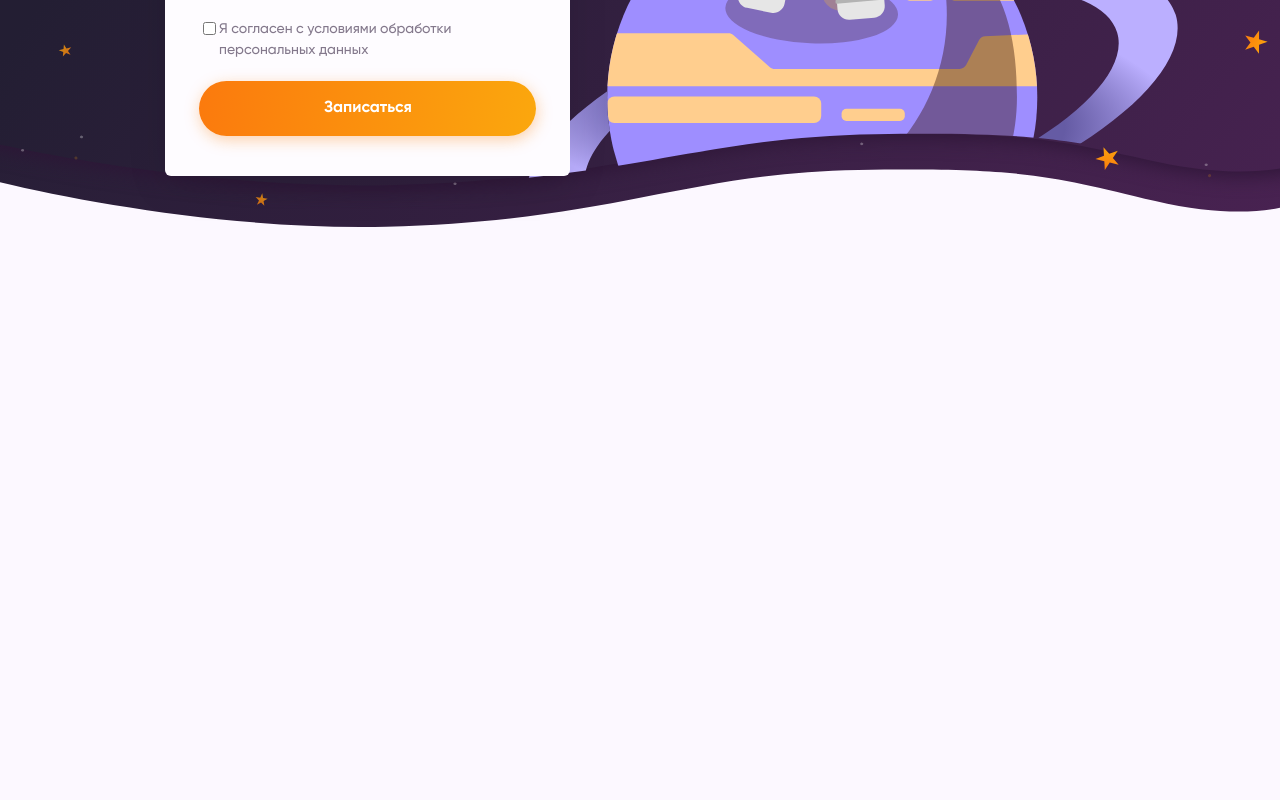
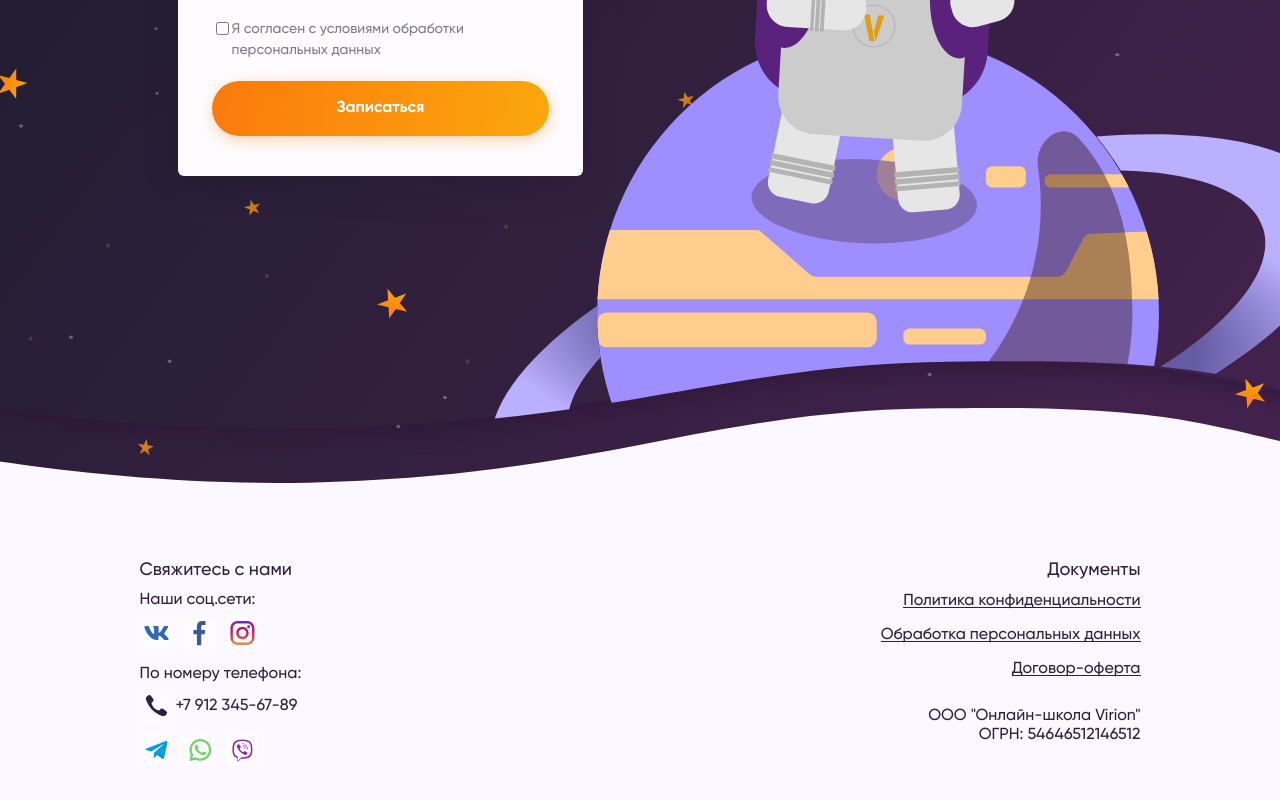
Before and after one commit to ReyBuilder/Viarune, a Vue app: page / in a window 1280 px wide. Shown: the part 3406-4206 px from the top of the page. Before the commit the page ends 3889 px from the top, so only its background shows below. Built offline with nearby package versions, Linux system fonts and the light colour scheme; the HTML template or start-up script is replaced by a standard one.

Commit message:
поппытка пофиксить иконки

```diff
--- a/src/App.vue
+++ b/src/App.vue
@@ -4,8 +4,8 @@
     <About_school></About_school>
     <About_subj></About_subj>
     <Appointment></Appointment>
-    <!-- <About_school></About_school> -->
-    <Underground></Underground>
+    <Footer></Footer>
+
   </div>
 </template>
 <script>
@@ -13,7 +13,7 @@ import Intro from "./components/Intro.vue";
 import About_school from "./components/Second_part.vue";
 import About_subj from "./components/Third_part.vue";
 import Appointment from "./components/Fourth_part.vue";
-import Underground from "./components/Footer.vue"
+import Footer from "./components/Footer.vue"
 
 export default {
   name: "App",
@@ -22,7 +22,7 @@ export default {
     About_school,
     About_subj,
     Appointment,
-    Underground,
+    Footer,
   },
   created() {
     document.title = "Viarune study";
--- a/src/components/Footer.vue
+++ b/src/components/Footer.vue
@@ -0,0 +1,192 @@
+<template>
+    <div class="footer__container">
+        <div class="footer__main">
+            <div class="left__part">
+                <div class="title">
+                    Свяжитесь с нами
+                </div>
+                <div class="socials">
+                    <div class="socials__text">
+                        Наши соц.сети:
+                    </div>
+                    <div class="socials__icons">
+                        <div class="socials_icons__item">
+                            <img src="./assets/icons/icon_vk.svg" alt="" />
+                        </div>
+                        <div class="socials_icons__item">
+                            <img
+                                src="./assets/icons/icon_facebook.svg"
+                                alt=""
+                            />
+                        </div>
+                        <div class="socials_icons__item">
+                            <img
+                                src="./assets/icons/icon_instagram.svg"
+                                alt=""
+                            />
+                        </div>
+                    </div>
+                </div>
+                <div class="phone__block">
+                    <div class="phone__text">
+                        По номеру телефона:
+                    </div>
+                    <div class="phone__number">
+                        <div class="phone__icon">
+                            <img src="./assets/icons/icon_call.svg" alt="" />
+                        </div>
+                        <div class="phone__digits">
+                            +7 912 345-67-89
+                        </div>
+                    </div>
+                </div>
+                <div class="socials__icons">
+                    <div class="socials_icons__item">
+                        <img src="./assets/icons/icon_telegram.svg" alt="" />
+                    </div>
+                    <div class="socials_icons__item">
+                        <img src="./assets/icons/icon_whatsapp.svg" alt="" />
+                    </div>
+                    <div class="socials_icons__item">
+                        <img src="./assets/icons/icon_viber.svg" alt="" />
+                    </div>
+                </div>
+            </div>
+            <div class="right__part">
+                <div class="title Docs">
+                    Документы
+                </div>
+                <div class="link__wrapper">
+                    <a class="underlined__item" href="#">Политика конфиденциальности</a>
+                </div>
+                <div class="link__wrapper">
+                    <a class="underlined__item" href="#">Обработка персональных данных</a>
+                </div>
+                <div class="link__wrapper">
+                    <a class="underlined__item" href="#">Договор-оферта</a>
+                </div>
+                <div class="company__info">
+                    ООО "Онлайн-школа Virion" <br>
+                    ОГРН: 54646512146512
+                </div>
+            </div>
+        </div>
+    </div>
+</template>
+<style>
+.footer__container {
+    width: 100%;
+    max-width: 1001px;
+    margin: 0 auto;
+}
+
+.footer__main {
+    padding-top: 77px;
+    padding-bottom: 77px;
+    position: relative;
+    display: flex;
+    justify-content: space-between;
+
+    font-weight: 500;
+    color: #30203d;
+}
+
+.title {
+    font-size: 18px;
+    line-height: 21px;
+
+    margin-bottom: 10px;
+}
+/* Left Part */
+.socials {
+    /* max-width: 116px; */
+    margin-bottom: 10px;
+}
+.socials__text {
+    line-height: 19px;
+    margin-bottom: 7px;
+}
+.socials_icons__item {
+    margin-right: 10px;
+
+    /* width: 32px;
+    height: 32px; */
+}
+
+.socials_icons__item:hover {
+    border: 1px solid rgba(248, 132, 13, 0.9);
+    border-radius: 3px;
+}
+
+.socials__icons {
+    position: relative;
+    display: flex;
+    justify-content: space-between;
+    max-width: 116px;
+}
+
+.phone__block {
+    line-height: 19px;
+}
+
+.phone__number {
+    position: relative;
+    display: flex;
+    /* align-items: center; */
+    margin-top: 6px;
+    margin-bottom: 6px;
+}
+
+.phone__digits {
+    margin-top: 7px;
+    padding-left: 3px;
+}
+
+/* Right Part */
+.right__part {
+    text-align: right;
+}
+.Docs {
+    margin-bottom: 8px;
+}
+
+.link__wrapper{
+    margin-bottom: 10px;
+}
+
+.underlined__item {
+
+    /* margin-left: auto; */
+    line-height: 150%;
+    position: relative;
+    text-decoration: none;
+
+    color: #30203d;
+    /* text-decoration: underline; */
+}
+
+.underlined__item:hover{
+    color: #F8840D;
+}
+
+.underlined__item:after {
+    display: block;
+    bottom: 1px;
+    right: 0;
+    content: "";
+    height: 1px;
+    color: #30203d;
+    width: 100%;
+    background-color: #30203d;
+    position: absolute;
+}
+
+.underlined__item:hover:after {
+    background-color: #F8840D;
+}
+
+.company__info{
+    margin-top: 26px;
+    line-height: 19px;
+}
+</style>
--- a/src/components/Fourth_part.vue
+++ b/src/components/Fourth_part.vue
@@ -1,10 +1,10 @@
 <template>
     <div class="appointment__main">
         <div class="appointment__bg">
-      <img
+            <!-- <img
         src="./assets/images/appointment/appointment_bg2.svg"
         alt="appointment__bg"
-      />
+      /> -->
         </div>
         <div class="container">
             <div class="appointment__header">
@@ -16,57 +16,91 @@
                 </div>
             </div>
             <div class="appointment__content">
-        <div class="appointment_input__form">
+                <form class="appointment_input__form">
                     <div class="form__item">
-           <input class="inputCustom" href="#">
+                        <input class="inputCustom" href="#" />
                     </div>
                     <div class="form__item">
                         <input class="inputCustom" type="text" />
                     </div>
+                    <!-- Телефонька -->
                     <div class="form__item">
-            <input class="inputCustom" type="text" />
+                        <input v-on:input.prevent="phoneValidation" v-model="phone" class="inputCustom" type="text" maxlength="16"/>
                     </div>
                     <div class="form_item__checkbox form__item">
-              <input type="checkbox" id="subscribe" name="subscribe" value="newsletter">
-              <label for="subscribe">Я согласен с условиями обработки <br> персональных данных</label>
+                        <input
+                            type="checkbox"
+                            id="subscribe"
+                            name="subscribe"
+                            value="newsletter"
+                        />
+                        <label for="subscribe"
+                            >Я согласен с условиями обработки <br />
+                            персональных данных
+                        </label>
                     </div>
                     <div>
-              <a class="buttonBox buttonOrange" href="#">Записаться</a>
+                        <a class="buttonBox buttonOrange" href="#">
+                            Записаться
+                        </a>
                     </div>
-        </div>
+                </form>
             </div>
         </div>
     </div>
 </template>
+<script>
+
+export default ({
+    methods:{
+        phoneValidation:function(){
+            if (this.phone.substring(0,2)!=="+7")
+                this.phone = "+7"+this.phone;
+            if (!this.phone[2] && this.phone[2]!==' ')
+                this.phone=this.phone.substring(0,2)+" "+this.phone.substring(2, this.phone.length);
+            if (!this.phone[6] && this.phone[6]!==' ')
+                this.phone=this.phone.substring(0,6)+" "+this.phone.substring(6, this.phone.length);
+        }
+    },
+    data() {
+        return {
+            phone:"+7",
+            phoneError:"",
+        }
+    }
+})
+</script>
+
 <style scoped>
-
 .buttonBox {
     padding: 18px 125px;
     border-radius: 30px;
 }
 
-.buttonBox:focus{
+.buttonBox:focus {
     outline-offset: 3px;
-    outline: 1px solid #30203D;
+    outline: 1px solid #30203d;
 }
 /* Main part & background */
 .appointment__main {
     position: relative;
     width: 100%;
-
+    background: url("./assets/images/appointment/appointment_bg2.svg");
+    background-size: cover;
+    background-position: center center;
     padding-top: 210px;
     padding-bottom: 24%;
     /* max-height: 1046px; */
 }
 
-.appointment__bg img {
+/* .appointment__bg img {
   width: 100%;
   object-fit: cover;
   position: absolute;
   z-index: -1;
   margin-top: -210px;
-  /* max-height: 1046px; */
-}
+  /* max-height: 1046px;
+} */
 
 .appointment__content {
     top: 0;
@@ -76,7 +110,7 @@
     /* margin-bottom: 274px; */
 
     width: 100%;
-  max-width: 405px;;
+    max-width: 405px;
 }
 
 .appointment__header {
@@ -112,7 +146,7 @@
     margin-bottom: 20px;
 }
 
-.form_item__checkbox{
+.form_item__checkbox {
     position: relative;
     display: flex;
     align-items: flex-start;
@@ -125,13 +159,13 @@
     /* top: 0; */
     width: 100%;
     margin: 0 auto;
-  max-width: 950px;
+    max-width: 925px;
     /* position: relative; */
 }
 
 /* Inputs */
-.inputCustom{
-    background: #FFFFFF;
+.inputCustom {
+    background: #ffffff;
     border: 0.5px solid rgba(48, 32, 61, 0.6);
     box-sizing: border-box;
     border-radius: 30px;
@@ -146,9 +180,9 @@
     max-width: 338px;
 }
 
-.inputCustom:focus{
+.inputCustom:focus {
     outline-offset: 3px;
-    outline: 1px solid #30203D;
+    outline: 1px solid #30203d;
 }
 
 label {
@@ -158,10 +192,9 @@ label {
 
     color: rgba(48, 32, 61, 0.6);
 }
-.checkbox{
-    background: #FEFFFF;
+.checkbox {
+    background: #feffff;
     border: 0.5px solid rgba(48, 32, 61, 0.6);
     border-radius: 9px;
 }
-
 </style>
--- a/src/components/Intro.vue
+++ b/src/components/Intro.vue
@@ -148,6 +148,10 @@
 .nav__item:hover {
   font-weight: 500;
   color: #f8840d;
+  /* text-decoration: underline; */
+}
+
+.nav__item:active{
   text-decoration: underline;
 }
 
```
Lines whose indentation alone changed are shown as unchanged.
